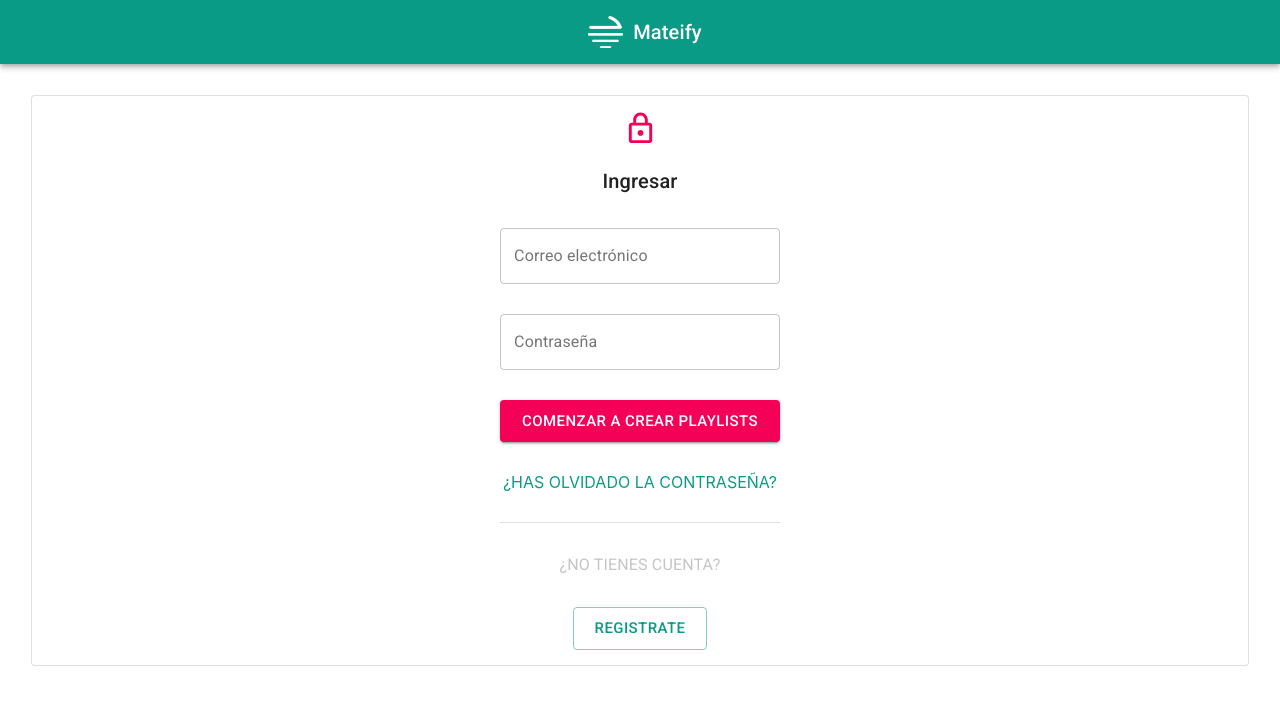
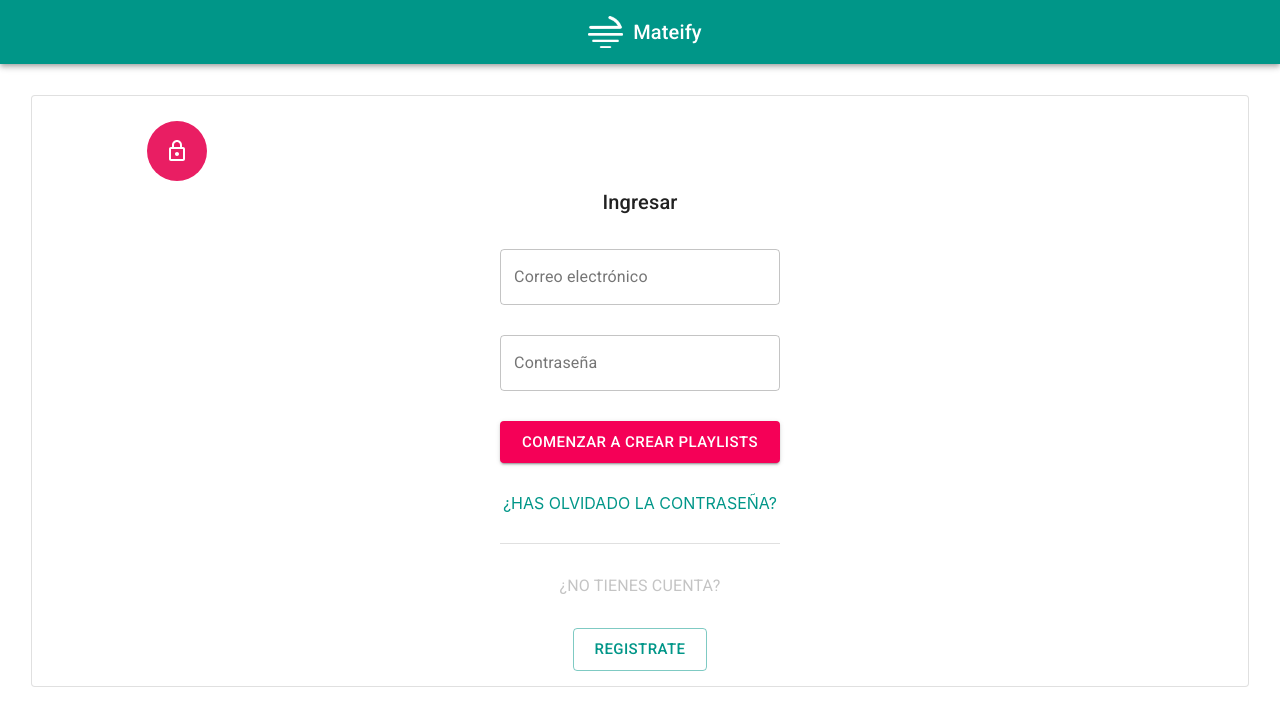
Before and after one commit to Alan-matea/Proyecto-Final-Modulo-2, a React (Create React App) app in the folder nacimiento-alan/: page / in a window 1280 px wide. Shown: the top 726 px of the page. Built offline with nearby package versions, Linux system fonts and the light colour scheme.

Commit message:
Agregue Avatars a la pagina  Login y ErrorLogin

```diff
--- a/nacimiento-alan/public/index.html
+++ b/nacimiento-alan/public/index.html
@@ -25,7 +25,7 @@
       Learn how to configure a non-root public URL by running `npm run build`.
     -->
     <link rel="stylesheet" href="https://fonts.googleapis.com/css?family=Roboto:300,400,500,700&display=swap" />
-    <link href="https://fonts.googleapis.com/css2?family=Montserrat:wght@300&display=swap" rel="stylesheet">
+    <link href="https://fonts.googleapis.com/css2?family=Righteous&display=swap" rel="stylesheet">
     <title>React App</title>
   </head>
   <body>
--- a/nacimiento-alan/src/Components/ErrorLogin/ErrorLogin.js
+++ b/nacimiento-alan/src/Components/ErrorLogin/ErrorLogin.js
@@ -1,13 +1,34 @@
 import React from "react";
 import LockOutlinedIcon from "@material-ui/icons/LockOutlined";
-import { Box, Typography, Paper, } from "@material-ui/core";
+import { Box, Typography, Paper } from "@material-ui/core";
+
+import { makeStyles } from "@material-ui/core/styles";
+
+import Avatar from "@material-ui/core/Avatar";
+
+import { pink } from "@material-ui/core/colors";
+
+const useStyle = makeStyles((theme) => ({
+  pink: {
+    color: theme.palette.getContrastText(pink[500]),
+    backgroundColor: pink[500],
+    width: "80px",
+    height: "80px",
+    left: "20px",
+    top: "50px",
+  },
+}));
 
 const ErrorLogin = () => {
+  const classes = useStyle();
   return (
     <Box m={20} p={1} textAlign="center">
       <Paper variant="outlined" elevation={3}>
         <Box pt={10} pb={10} pl={5} pr={5}>
-          <LockOutlinedIcon color="secondary" fontSize="large"/>
+          <Avatar className={classes.pink}>
+            <LockOutlinedIcon />
+          </Avatar>
+
           <Typography variant="h4" color="initial">
             Mmm... algo no salió bien
           </Typography>
--- a/nacimiento-alan/src/Components/Login/Login.js
+++ b/nacimiento-alan/src/Components/Login/Login.js
@@ -11,39 +11,67 @@ import {
   Paper,
 } from "@material-ui/core";
 
-import {makeStyles} from "@material-ui/core/styles";
+import { makeStyles } from "@material-ui/core/styles";
+
+import Avatar from "@material-ui/core/Avatar";
+
+import { pink } from "@material-ui/core/colors";
+
+const useStyle = makeStyles((theme) => ({
+  margin: {
+    margin: "15px",
+  },
+  pink: {
+    color: theme.palette.getContrastText(pink[500]),
+    backgroundColor: pink[500],
+    width: "60px",
+    height: "60px",
+    left: "100px",
+    top: "10px",
+    margin: "15px",
 
 
-const useStyle = makeStyles ({
-  margin:{
-    margin:'15px',
-
-  }
-})
+  },
+}));
 
 const Login = () => {
-  const classes = useStyle()
+  const classes = useStyle();
   return (
-    <Box color="primary.contrastText" p={2} textAlign="center" className={classes.margin}>
+    <Box
+      color="primary.contrastText"
+      p={2}
+      textAlign="center"
+      className={classes.margin}
+    >
       <Paper variant="outlined" elevation={3}>
-        <LockOutlinedIcon color="secondary" fontSize="large" className={classes.margin}/>
+        <Avatar className={classes.pink}>
+          <LockOutlinedIcon />
+        </Avatar>
+
         <Typography variant="h6" color="initial" paragraph>
           Ingresar
         </Typography>
         <FormControl>
-          <TextField className={classes.margin}
+          <TextField
+            className={classes.margin}
             id="outlined-search"
             label="Correo electrónico"
             type="email"
             variant="outlined"
           />
-          <TextField className={classes.margin}
+          <TextField
+            className={classes.margin}
             id="outlined-search"
             label="Contraseña"
             type="password"
             variant="outlined"
           />
-          <Button variant="contained" color="secondary" size="large" className={classes.margin}>
+          <Button
+            variant="contained"
+            color="secondary"
+            size="large"
+            className={classes.margin}
+          >
             COMENZAR A CREAR PLAYLISTS
           </Button>
 
@@ -51,13 +79,18 @@ const Login = () => {
             ¿HAS OLVIDADO LA CONTRASEÑA?
           </Link>
 
-          <Divider className={classes.margin}/>
+          <Divider className={classes.margin} />
 
           <Typography variant="body1" color="error" className={classes.margin}>
             ¿NO TIENES CUENTA?
           </Typography>
           <Box>
-            <Button variant="outlined" color="primary" size="large" className={classes.margin}>
+            <Button
+              variant="outlined"
+              color="primary"
+              size="large"
+              className={classes.margin}
+            >
               REGISTRATE
             </Button>
           </Box>
--- a/nacimiento-alan/src/Components/Navbar/styles.css
+++ b/nacimiento-alan/src/Components/Navbar/styles.css
@@ -5,5 +5,5 @@
 
 .Items-position {
     justify-content: center;
-    font-family: Montserrat;
+    font-family: 'Righteous', cursive;
 }
--- a/nacimiento-alan/src/index.js
+++ b/nacimiento-alan/src/index.js
@@ -8,11 +8,11 @@ import { ThemeProvider, createMuiTheme } from "@material-ui/core/styles";
 const theme = createMuiTheme ({
   palette: {
     primary: {
-      main:'#0A9B86'
+      main:'#009688'
   },
 
   error: {
-    main:'#C5C5C5'
+    main:'#C4C4C4'
 },
 
   }
```
